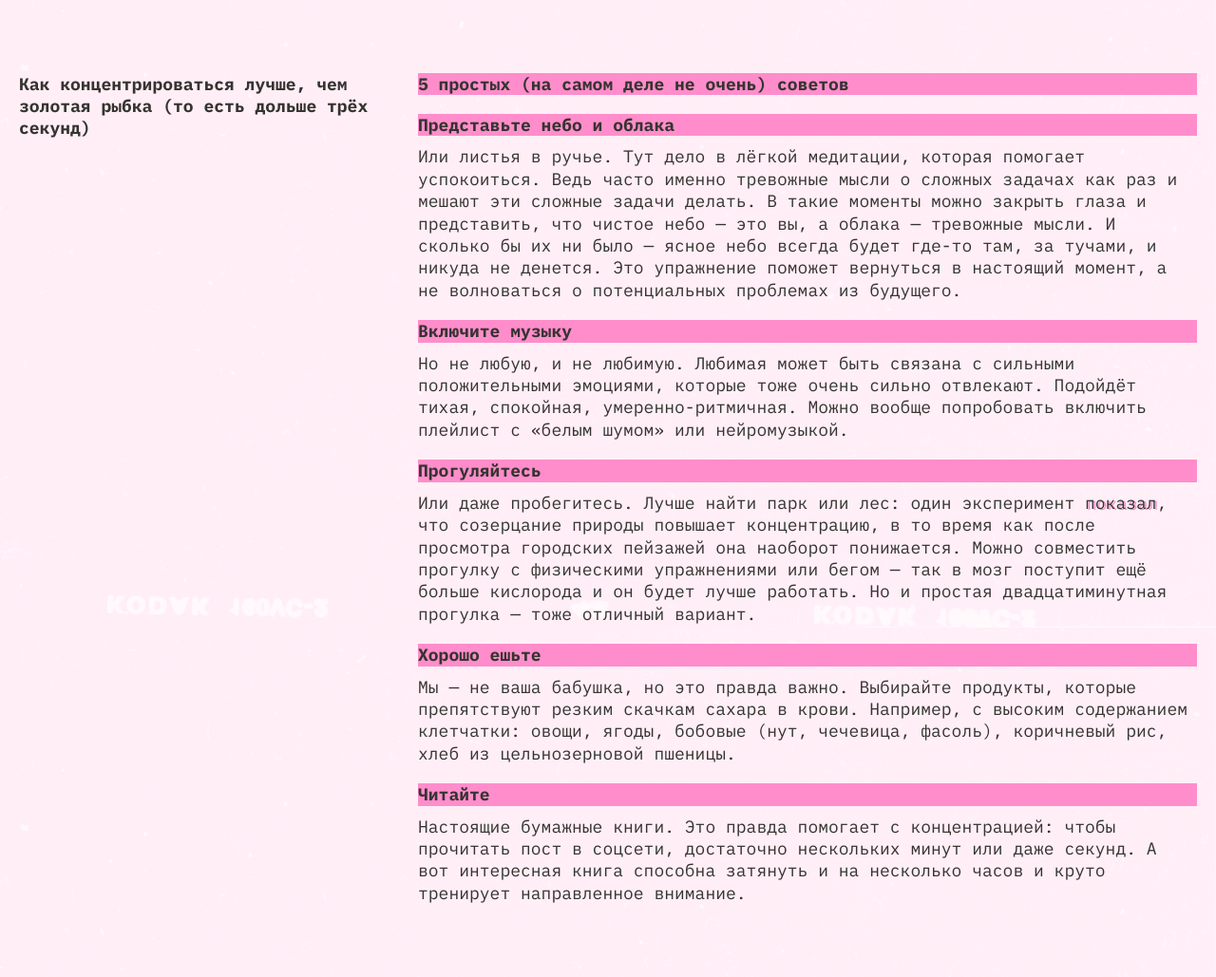
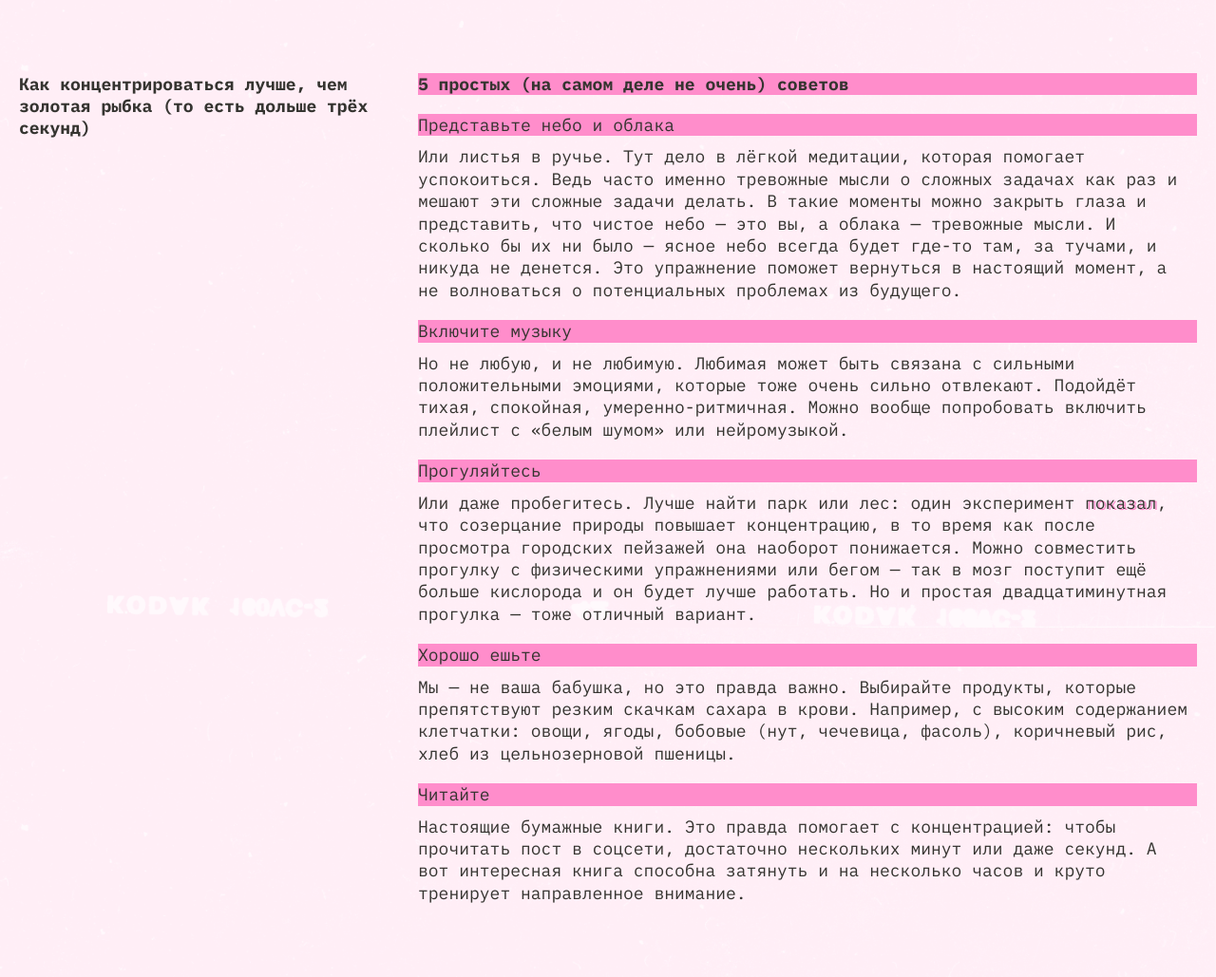
Before and after one commit to Alekhina/slozhno-sosredotochitsya-fd, a plain HTML site: page index.html in a window 1280 px wide. Shown: the part 1739-2768 px from the top of the page at 95% size. Drawn offline with Linux system fonts and the light colour scheme.

Commit message:
my tenth and last commit

```diff
--- a/index.html
+++ b/index.html
@@ -76,23 +76,23 @@
       <h2 class="section_title">Как концентрироваться лучше, чем золотая рыбка (то есть дольше трёх секунд)</h2>
         <h3 class="title-decor">5 простых (на самом деле не очень) советов</h3>
         <article class="article">
-          <h4 class="title-decor">Представьте небо и облака</h4>
+          <h4 class="title-decor thin-title">Представьте небо и облака</h4>
           <p>Или листья в ручье. Тут дело в лёгкой медитации, которая помогает успокоиться. Ведь часто именно тревожные мысли о сложных задачах как раз и мешают эти сложные задачи делать. В такие моменты можно закрыть глаза и представить, что чистое небо — это вы, а облака — тревожные мысли. И сколько бы их ни было — ясное небо всегда будет где-то там, за тучами, и никуда не денется. Это упражнение поможет вернуться в настоящий момент, а не волноваться о потенциальных проблемах из будущего.</p>
         </article>
         <article class="article">
-          <h4 class="title-decor">Включите музыку</h4>
+          <h4 class="title-decor thin-title">Включите музыку</h4>
           <p>Но не любую, и не любимую. Любимая может быть связана с сильными положительными эмоциями, которые тоже очень сильно отвлекают. Подойдёт тихая, спокойная, умеренно-ритмичная. Можно вообще попробовать включить плейлист с «белым шумом» или нейромузыкой.</p>
         </article>
         <article class="article">
-          <h4 class="title-decor">Прогуляйтесь</h4>
+          <h4 class="title-decor thin-title">Прогуляйтесь</h4>
           <p>Или даже пробегитесь. Лучше найти парк или лес: один эксперимент <a href="" class="decor-link">показал</a>, что созерцание природы повышает концентрацию, в то время как после просмотра городских пейзажей она наоборот понижается. Можно совместить прогулку с физическими упражнениями или бегом — так в мозг поступит ещё больше кислорода и он будет лучше работать. Но и простая двадцатиминутная прогулка — тоже отличный вариант.</p>
         </article>
         <article class="article">
-          <h4 class="title-decor">Хорошо ешьте</h4>
+          <h4 class="title-decor thin-title">Хорошо ешьте</h4>
           <p>Мы — не ваша бабушка, но это правда важно. Выбирайте продукты, которые препятствуют резким скачкам сахара в крови. Например, с высоким содержанием клетчатки: овощи, ягоды, бобовые (нут, чечевица, фасоль), коричневый рис, хлеб из цельнозерновой пшеницы.</p>
         </article>
         <article class="article">
-          <h4 class="title-decor">Читайте</h4>
+          <h4 class="title-decor thin-title">Читайте</h4>
           <p>Настоящие бумажные книги. Это правда помогает с концентрацией: чтобы прочитать пост в соцсети, достаточно нескольких минут или даже секунд. А вот интересная книга способна затянуть и на несколько часов и круто тренирует направленное внимание.</p>
         </article>
       </section>
--- a/styles/style.css
+++ b/styles/style.css
@@ -19,7 +19,7 @@
 
 .header {
   position: relative;
-  padding-top: 75px;
+  padding-top: var(--menu-margin-top);
   padding-bottom: var(--header-padding-bottom);
   height: 100vh;
   min-height: 668px;
@@ -57,7 +57,8 @@
 
 .header__theme-menu-button:focus-visible {
   border: none;
-  text-decoration: underline;
+  /* text-decoration: underline; */
+  border-bottom: 1px solid var(--main-text-color);
   outline: 1px transparent solid;
 }
 
@@ -156,6 +157,7 @@
 
 .subtitle {
   height: min-content;
+  font-weight: 700;
 }
 
 .title-decor {
@@ -163,6 +165,9 @@
   background-color: var(--accent-color);
   font-size: 18px;
   line-height: 23.4px;
+}
+.thin-title {
+  font-weight: 400;
 }
 
 .decor-link {
@@ -265,7 +270,7 @@
     grid-row: 1/3;
   }
 
-  .section__part-widht .article, .section:nth-child(odd) > .title-decor {
+  .section__part-widht .article, .section__part-widht > .title-decor {
     grid-column-start: 2;
     grid-column-end: 4;
   }
```
